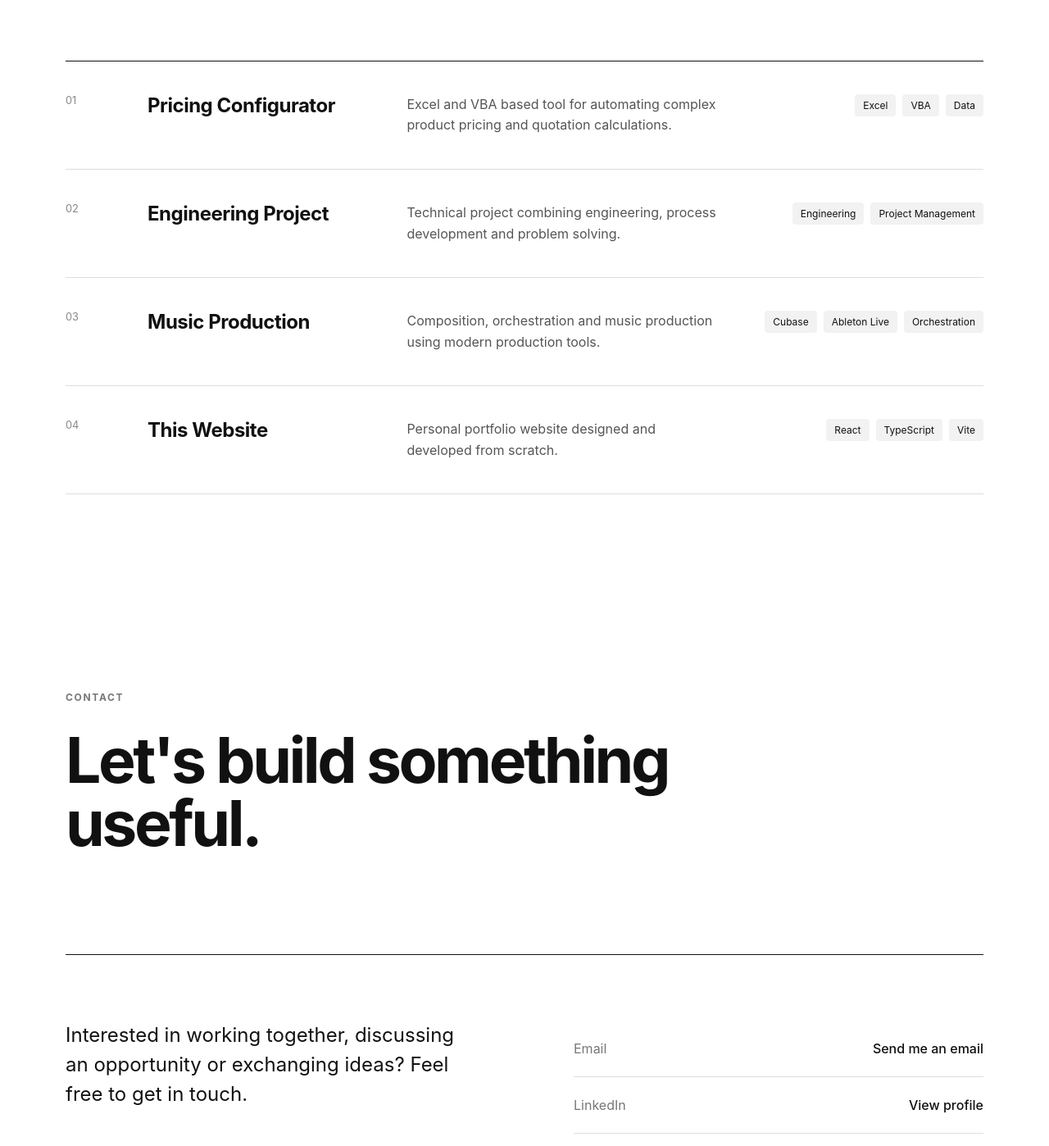
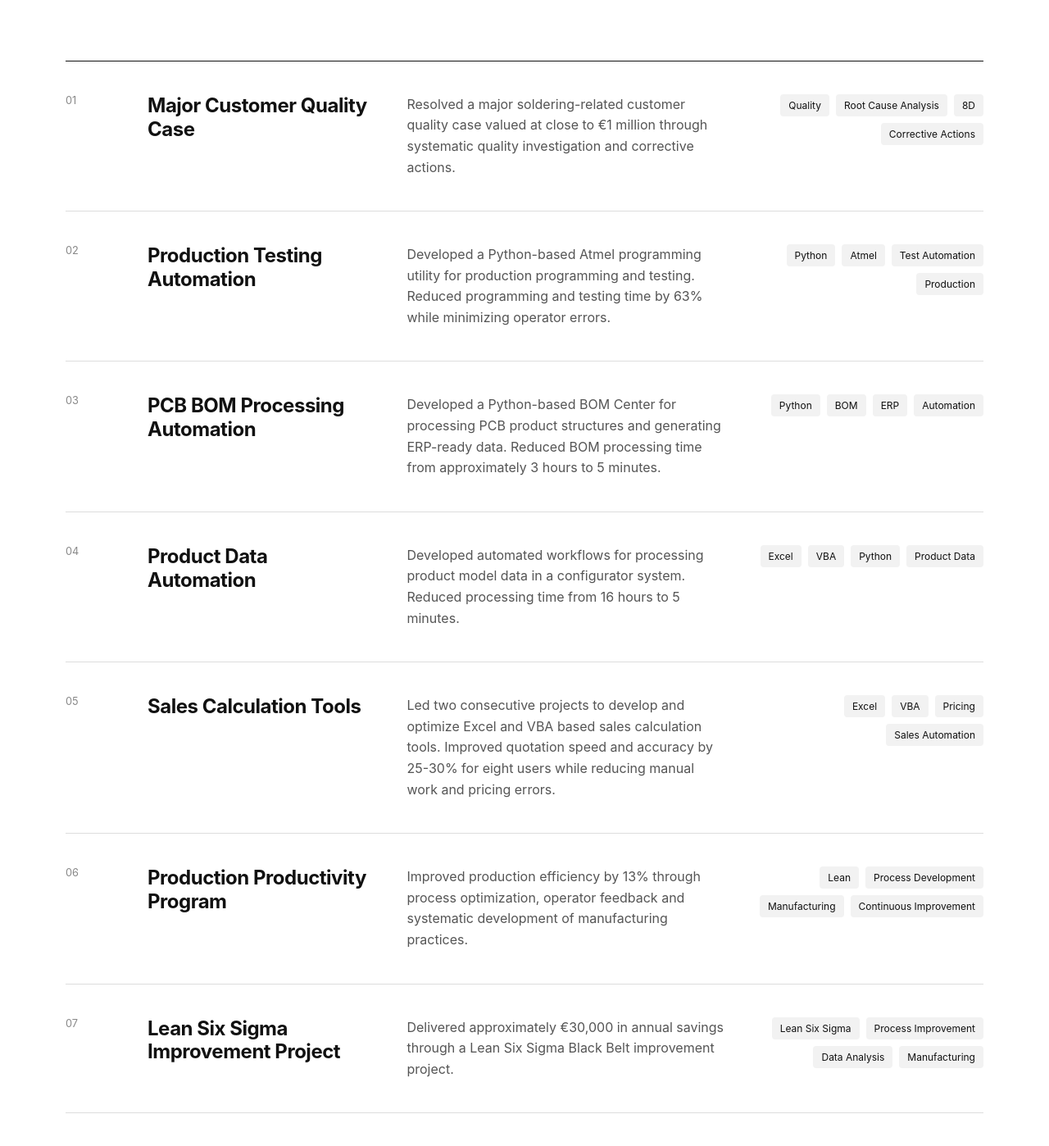
Before and after one commit to aldergrove/portfolio_page, a React (Vite) app: page / in a window 1280 px wide. Shown: the part 2882-4280 px from the top of the page at 82% size. Built offline with nearby package versions, Linux system fonts and the light colour scheme.

Commit message:
more projects added

```diff
--- a/src/data/projects.ts
+++ b/src/data/projects.ts
@@ -1,26 +1,99 @@
 export const projects = [
   {
-    title: 'Pricing Configurator',
+    title: 'Major Customer Quality Case',
     description:
-      'Excel and VBA based tool for automating complex product pricing and quotation calculations.',
-    technologies: ['Excel', 'VBA', 'Data'],
+      'Resolved a major soldering-related customer quality case valued at close to €1 million through systematic quality investigation and corrective actions.',
+    technologies: ['Quality', 'Root Cause Analysis', '8D', 'Corrective Actions'],
   },
+
   {
-    title: 'Engineering Project',
+    title: 'Production Testing Automation',
     description:
-      'Technical project combining engineering, process development and problem solving.',
-    technologies: ['Engineering', 'Project Management'],
+      'Developed a Python-based Atmel programming utility for production programming and testing. Reduced programming and testing time by 63% while minimizing operator errors.',
+    technologies: ['Python', 'Atmel', 'Test Automation', 'Production'],
   },
+
+  {
+    title: 'PCB BOM Processing Automation',
+    description:
+      'Developed a Python-based BOM Center for processing PCB product structures and generating ERP-ready data. Reduced BOM processing time from approximately 3 hours to 5 minutes.',
+    technologies: ['Python', 'BOM', 'ERP', 'Automation'],
+  },
+
+  {
+    title: 'Product Data Automation',
+    description:
+      'Developed automated workflows for processing product model data in a configurator system. Reduced processing time from 16 hours to 5 minutes.',
+    technologies: ['Excel', 'VBA', 'Python', 'Product Data'],
+  },
+
+  {
+    title: 'Sales Calculation Tools',
+    description:
+      'Led two consecutive projects to develop and optimize Excel and VBA based sales calculation tools. Improved quotation speed and accuracy by 25-30% for eight users while reducing manual work and pricing errors.',
+    technologies: ['Excel', 'VBA', 'Pricing', 'Sales Automation'],
+  },
+
+  {
+    title: 'Production Productivity Program',
+    description:
+      'Improved production efficiency by 13% through process optimization, operator feedback and systematic development of manufacturing practices.',
+    technologies: ['Lean', 'Process Development', 'Manufacturing', 'Continuous Improvement'],
+  },
+
+  {
+    title: 'Lean Six Sigma Improvement Project',
+    description:
+      'Delivered approximately €30,000 in annual savings through a Lean Six Sigma Black Belt improvement project.',
+    technologies: ['Lean Six Sigma', 'Process Improvement', 'Data Analysis', 'Manufacturing'],
+  },
+
+  {
+    title: 'Customer Quality Case',
+    description:
+      'Resolved a major heatsink-related customer quality case valued at approximately €100,000 using structured root cause analysis and corrective action methods.',
+    technologies: ['Quality', '8D', 'FMEA', 'Root Cause Analysis'],
+  },
+
+  {
+    title: 'Global Product Implementation Projects',
+    description:
+      'Coordinated 5+ global and local product implementation projects covering ERP, PDM and CPQ integrations, production transfers and new product introductions. Achieved 5-20% component manufacturing cost reductions.',
+    technologies: ['Project Management', 'ERP', 'PDM', 'CPQ', 'NPI'],
+  },
+
+  {
+    title: 'Product Data & Pricing Automation',
+    description:
+      'Developed semi-automated Excel, VBA and Python workflows for product classification, pricing and data processing. Reduced manual work and errors by over 30% and pricing processing time from 3 hours to 15 minutes.',
+    technologies: ['Excel', 'VBA', 'Python', 'PDM', 'SAP'],
+  },
+
+  {
+    title: 'BOM Validation Automation',
+    description:
+      'Developed a Python tool for automated comparison and validation of product structures, reducing repetitive manual BOM checking and supporting reliable ERP-ready data generation.',
+    technologies: ['Python', 'BOM', 'Data Validation', 'ERP'],
+  },
+
+  {
+    title: 'Freedomly Service Development',
+    description:
+      'Developed and packaged technical expert services for the Freedomly platform, including service concepts, descriptions and marketing materials for automation, Excel, product data and process development services.',
+    technologies: ['Service Design', 'Productization', 'Marketing', 'Content'],
+  },
+
   {
     title: 'Music Production',
     description:
-      'Composition, orchestration and music production using modern production tools.',
+      'Composition, orchestration and music production combining creative work with modern digital production tools.',
     technologies: ['Cubase', 'Ableton Live', 'Orchestration'],
   },
+
   {
-    title: 'This Website',
+    title: 'Portfolio Website',
     description:
-      'Personal portfolio website designed and developed from scratch.',
-    technologies: ['React', 'TypeScript', 'Vite'],
+      'Designed and developed this portfolio website from scratch and built an automated deployment workflow using GitHub Pages.',
+    technologies: ['React', 'TypeScript', 'Vite', 'GitHub'],
   },
 ]
```
